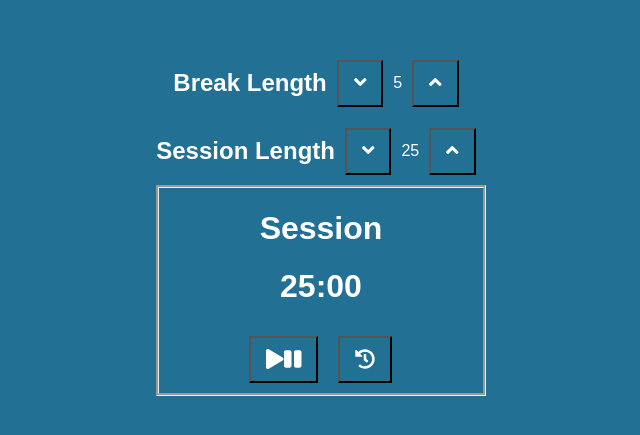
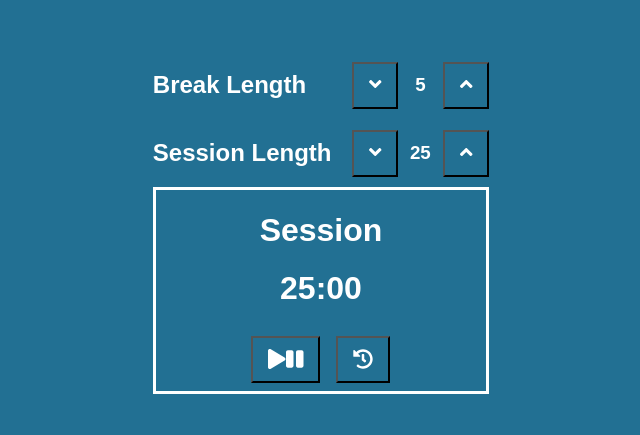
Before and after one commit to Bilal44/FreeCodeCamp-Projects, a React (Create React App) app in the folder fcc-clock/: page / in a window 1280 px wide. Shown: the part 177-612 px from the top of the page, without its empty margins (319-959 px from the left). Built offline with nearby package versions, Linux system fonts and the light colour scheme.

Commit message:
Change from flex to grid, improve layout and visbility

```diff
--- a/fcc-clock/src/App.css
+++ b/fcc-clock/src/App.css
@@ -13,17 +13,30 @@ button {
   background-color: transparent;
   color: #fff;
   cursor: pointer;
-  font-size: 20px;
-  padding: 10px 15px;
-  margin: 10px;
+  font-size: 1.25em;
+  padding: 0.5em 0.75em;
 }
 
-.flex {
-  display: flex;
+button.left {
+  margin-left: 1em;
+}
+
+
+.grid {
+  display: grid;
+  grid-template-columns: 2fr 0.5fr 0.5fr 0.5fr;
   align-items: center;
   justify-content: center;
 }
 
+.grid .label {
+  text-align: left;
+}
+
 .clock-wrapper {
-  border-style: groove;
+  border-style: solid;
 }
+
+.clock-wrapper button {
+  margin: 0.4em;
+}
--- a/fcc-clock/src/Clock.js
+++ b/fcc-clock/src/Clock.js
@@ -126,16 +126,16 @@ export class Clock extends React.Component {
 
         return (
             <div>
-                <div className="flex">
-                    <h2 id="break-label">Break Length</h2>
-                    <button id="break-decrement" onClick={(e) => handleChange("break", -1)}><i className="fas fa-angle-down"></i></button>
-                    <div id="break-length">{breakLength}</div>
+                <div className="grid">
+                    <h2 id="break-label" className="label">Break Length</h2>
+                    <button id="break-decrement" class="left" onClick={(e) => handleChange("break", -1)}><i className="fas fa-angle-down"></i></button>
+                    <h3 id="break-length">{breakLength}</h3>
                     <button id="break-increment" onClick={(e) => handleChange("break", 1)}><i className="fas fa-angle-up"></i></button>
                 </div>
-                <div className="flex">
-                    <h2 id="session-label">Session Length</h2>
-                    <button id="session-decrement" onClick={(e) => handleChange("session", -1)}><i className="fas fa-angle-down"></i></button>
-                    <div id="session-length">{sessionLength}</div>
+                <div className="grid">
+                    <h2 id="session-label" className="label">Session Length</h2>
+                    <button id="session-decrement" class="left" onClick={(e) => handleChange("session", -1)}><i className="fas fa-angle-down"></i></button>
+                    <h3 id="session-length">{sessionLength}</h3>
                     <button id="session-increment" onClick={(e) => handleChange("session", 1)}><i className="fas fa-angle-up"></i></button>
                 </div>
                 <div className="clock-wrapper">
```
